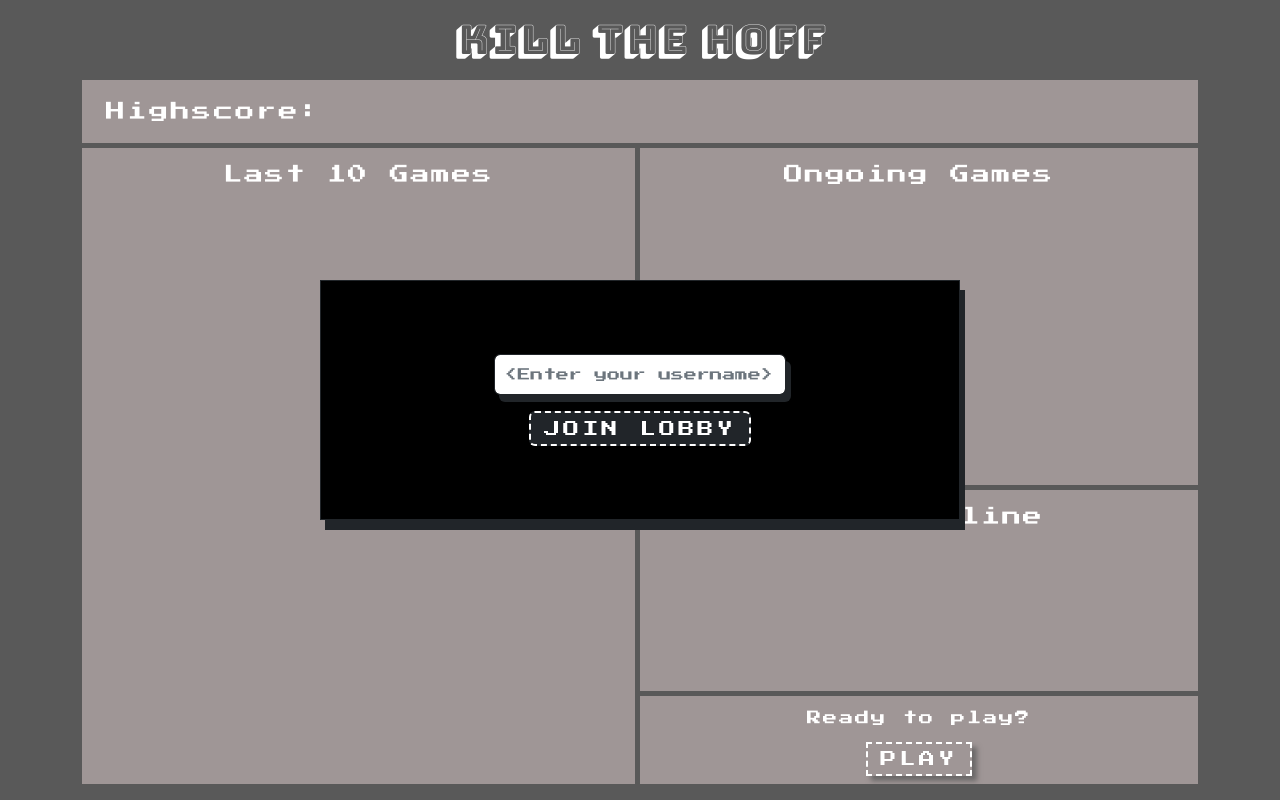
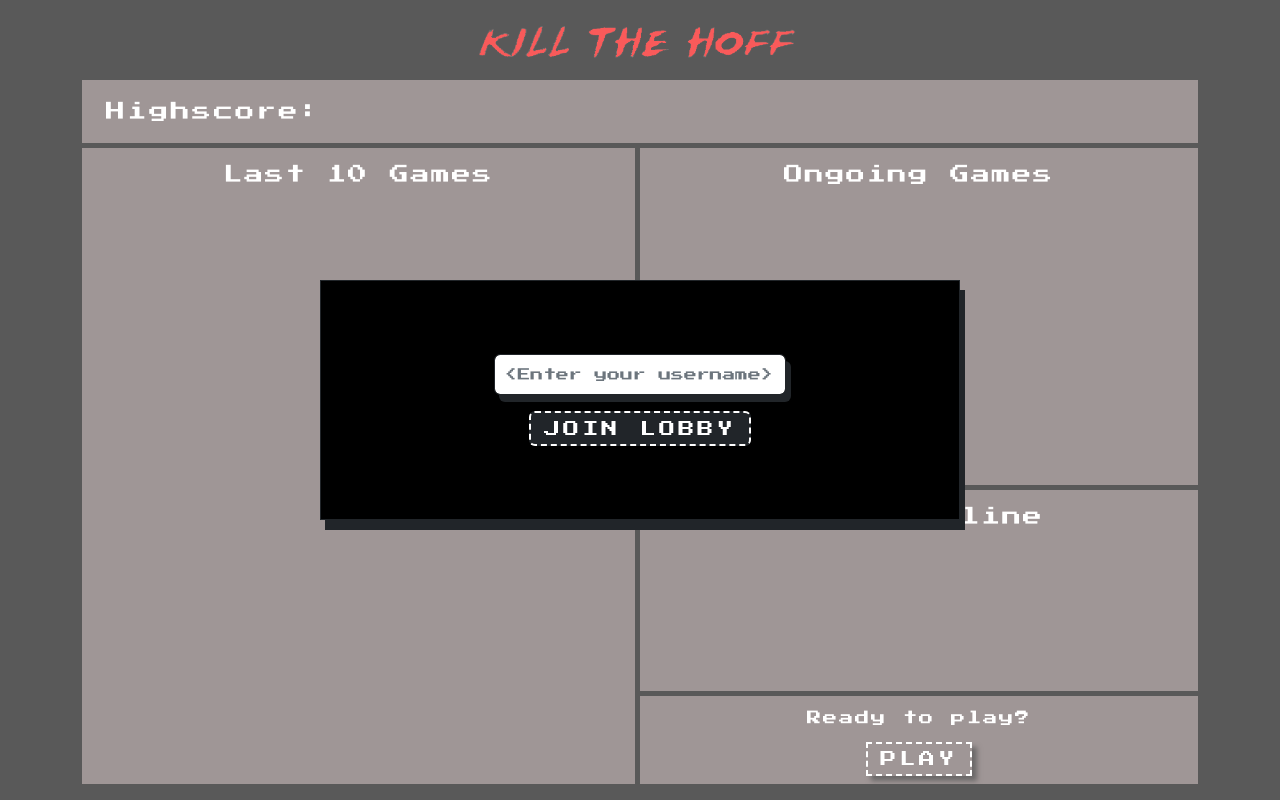
Before and after one commit to arden-rh/kill-the-hoff, a website built with Vite: page frontend/index.html in a window 1280 px wide. Built offline with nearby package versions, Linux system fonts and the light colour scheme; no server answers.

Commit message:
Five suggestions on game logo and a set height for logo.

```diff
--- a/frontend/index.html
+++ b/frontend/index.html
@@ -23,7 +23,11 @@
 	<div id="app">
 
 		<header>
-			<h1>KILL THE HOFF</h1>
+			<h1><img src="src\assets\images\kill_the_hoff_logo.png" id="logoImg" class="img-fluid" alt="Logo for the game Kill the Hoff"></h1>
+			<!-- <h1><img src="src\assets\images\kill_the_hoff_logo2.png" id="logoImg" class="img-fluid" alt="Logo for the game Kill the Hoff"></h1> -->
+			<!-- <h1><img src="src\assets\images\kill_the_hoff_logo3.png" id="logoImg" class="img-fluid" alt="Logo for the game Kill the Hoff"></h1> -->
+			<!-- <h1><img src="src\assets\images\kill_the_hoff_logo4.png" id="logoImg" class="img-fluid" alt="Logo for the game Kill the Hoff"></h1> -->
+			<!-- <h1><img src="src\assets\images\kill_the_hoff_logo5.png" id="logoImg" class="img-fluid" alt="Logo for the game Kill the Hoff"></h1> -->
 		</header>
 
 		<div id="welcome-view-wrapper" class="">
@@ -75,7 +79,7 @@
 
 			<div id="game-board">
 				<div id="target-img" class="hide">
-					<img src="src\assets\images\david_hasselhoff.png" id="targetImg" class="img-fluid">
+					<img src="src\assets\images\david_hasselhoff.png" id="targetImg" class="img-fluid" alt="David Hasselhoff's face">
 				</div>
 				<div id="notice">
 				</div>
--- a/frontend/src/assets/scss/lobby-view/_lobby.scss
+++ b/frontend/src/assets/scss/lobby-view/_lobby.scss
@@ -191,3 +191,7 @@
 		font-size: 0.9rem;
 	}
 }
+
+#logoImg {
+	height: 50px;
+}
```
Also changed, not shown: frontend/src/assets/images/kill_the_hoff_logo.png (added), frontend/src/assets/images/kill_the_hoff_logo2.png (added), frontend/src/assets/images/kill_the_hoff_logo3.png (added), frontend/src/assets/images/kill_the_hoff_logo4.png (added), frontend/src/assets/images/kill_the_hoff_logo5.png (added).
